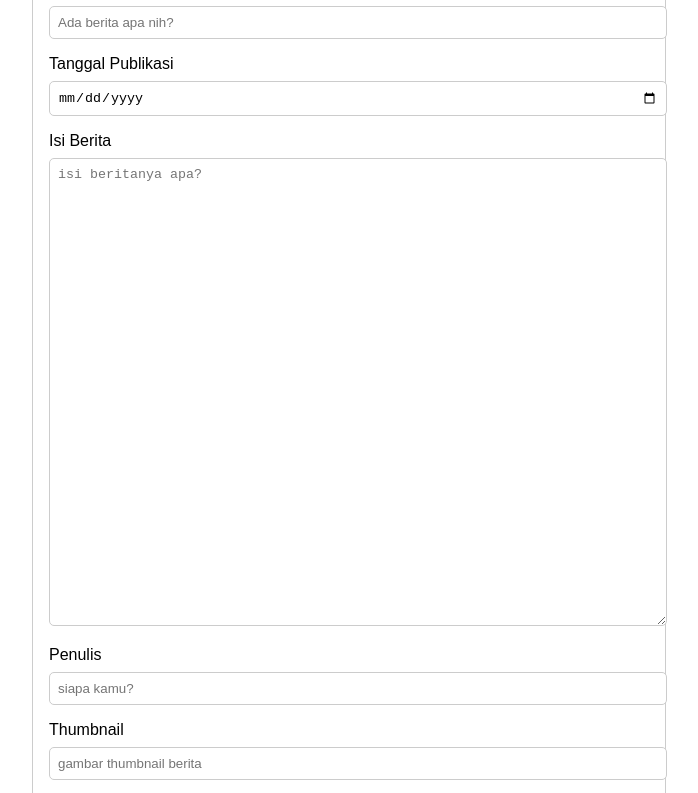
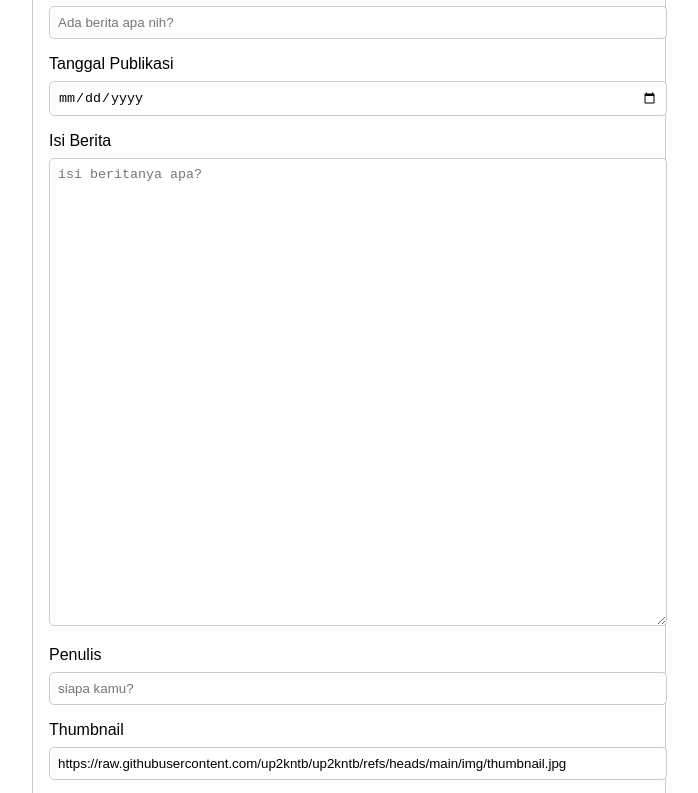
Before and after one commit to up2kntb/up2kntb, a plain HTML site: page admin/index.html in a window 1280 px wide. Shown: the part 137-930 px from the top of the page, without its empty margins (291-989 px from the left). Drawn offline with Linux system fonts and the light colour scheme.

Commit message:
memperbaiki kode html

```diff
--- a/admin/index.html
+++ b/admin/index.html
@@ -22,7 +22,7 @@
     <input type="text" name="penulis" placeholder="siapa kamu?" required>
 
     <label>Thumbnail</label>
-    <input type="url" name="thumbnail" placeholder="gambar thumbnail berita">
+    <input type="url" name="thumbnail" placeholder="gambar thumbnail berita" value="https://raw.githubusercontent.com/up2kntb/up2kntb/refs/heads/main/img/thumbnail.jpg">
 
     <label>Link Gambar (Opsional)</label>
     <input type="url" name="gambar_1" placeholder="Masukkan link gambar pertama (opsional)">
```
